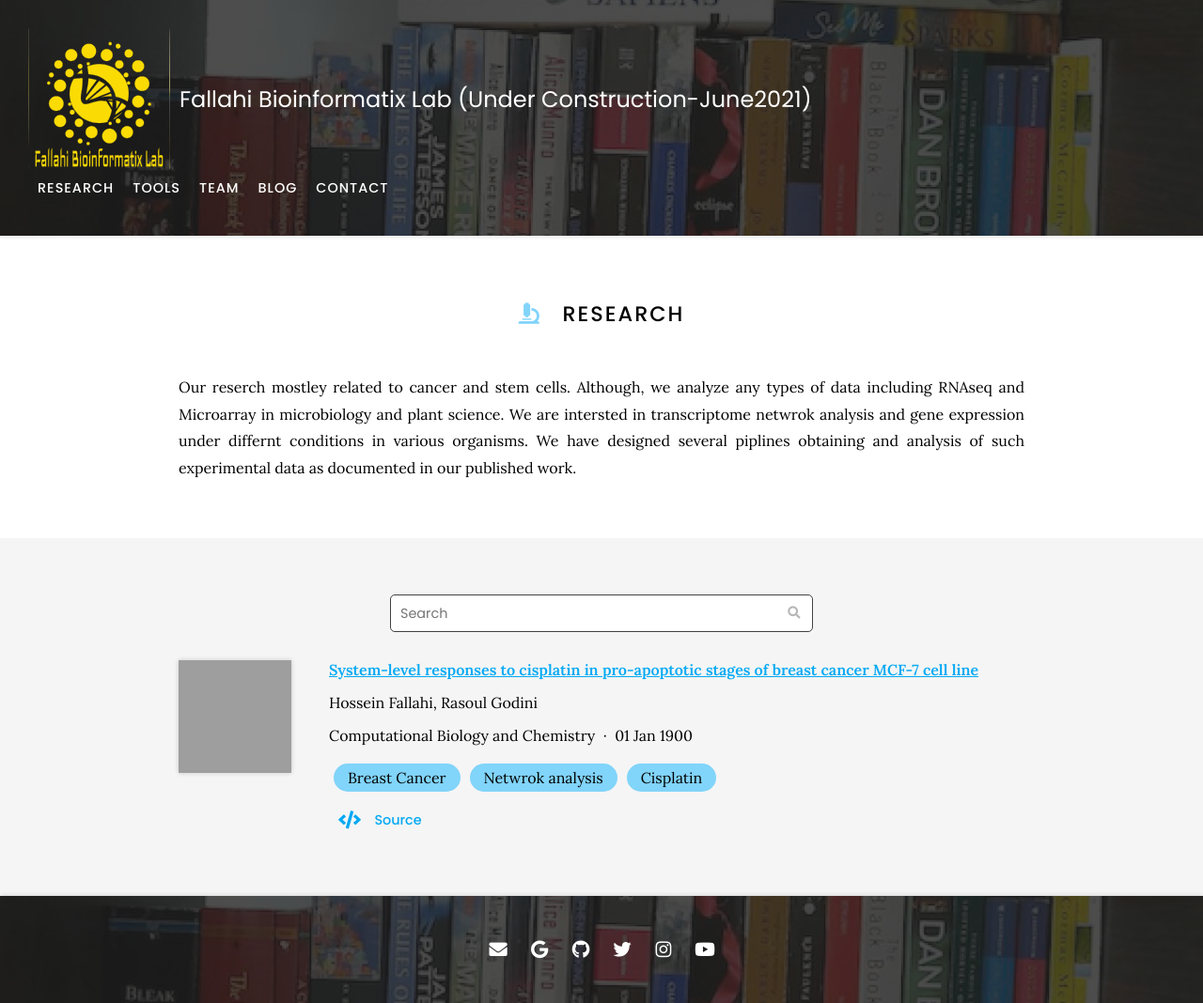
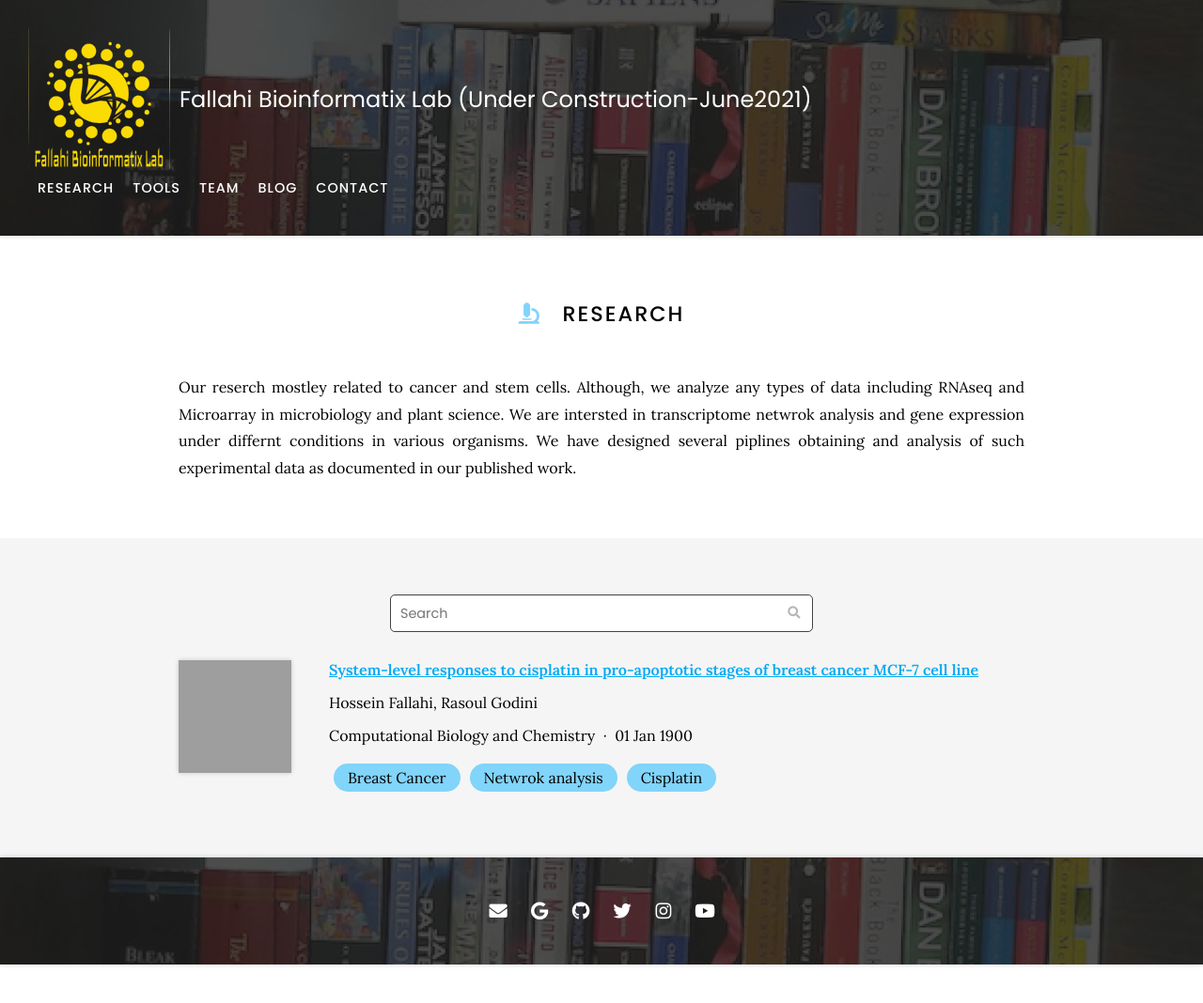
Before and after one commit to Hossein-Fallahi/Fallahi-Bioinformatics-Lab, a Jekyll site: the page built from research/index.md, in a window 1280 px wide. Shown: the whole page at 94% size. Built offline with Jekyll 4.4.1, drawn with Linux system fonts in a browser that asks for light colours; nearby versions of some CDN libraries; after the commit the page ends 1027 px from its top, so only the background shows below that; grey boxes are pictures that could not be loaded.

Commit message:
Generate citations

```diff
--- a/_data/citations.yaml
+++ b/_data/citations.yaml
@@ -11,7 +11,7 @@
   link: https://doi.org/gkpk62
   image: https://ars.els-cdn.com/content/image/1-s2.0-S147692711830639X-ga1.jpg
   extra-links:
-  - type: source
+  - type: website
     link: https://www.sciencedirect.com/science/article/abs/pii/S147692711830639X#abs0015
   tags:
   - Breast Cancer, Netwrok analysis, Cisplatin
```
